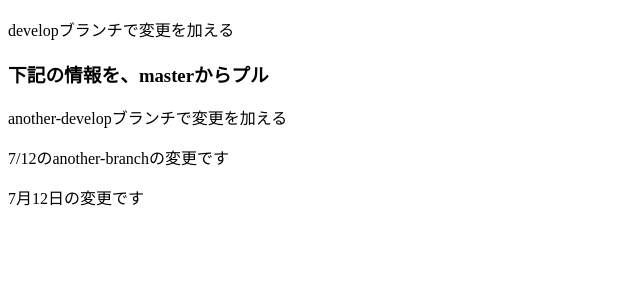
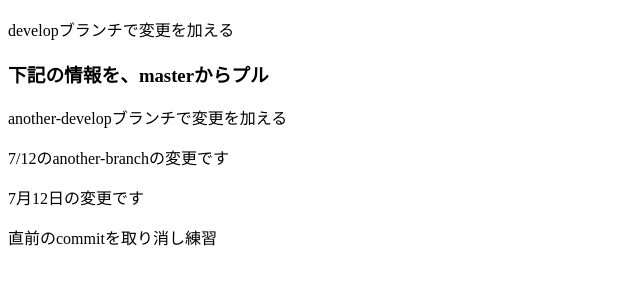
Before and after one commit to yuji-tak/github-test, a plain HTML site: page index.html in a window 1280 px wide. Shown: the part 118-402 px from the top of the page, without its empty margins (0-640 px from the left). Drawn offline with Linux system fonts and the light colour scheme.

Commit message:
取り消し練習

```diff
--- a/index.html
+++ b/index.html
@@ -15,5 +15,7 @@
 
     <p>7/12のanother-branchの変更です</p>
     <p>7月12日の変更です</p>
+
+    <p>直前のcommitを取り消し練習</p>
 </body>
 </html>
```
